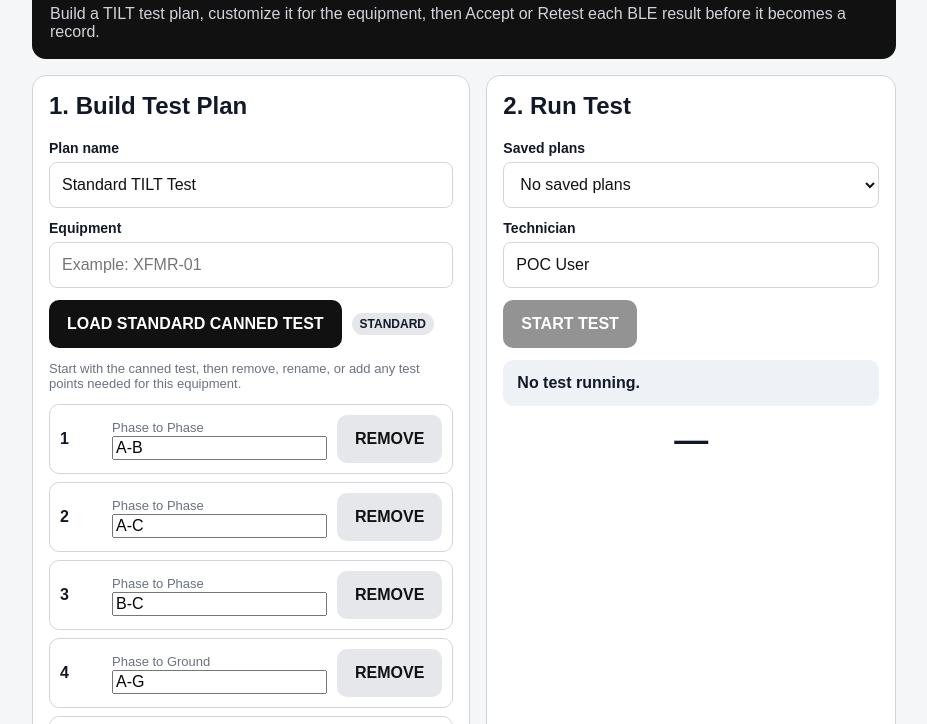
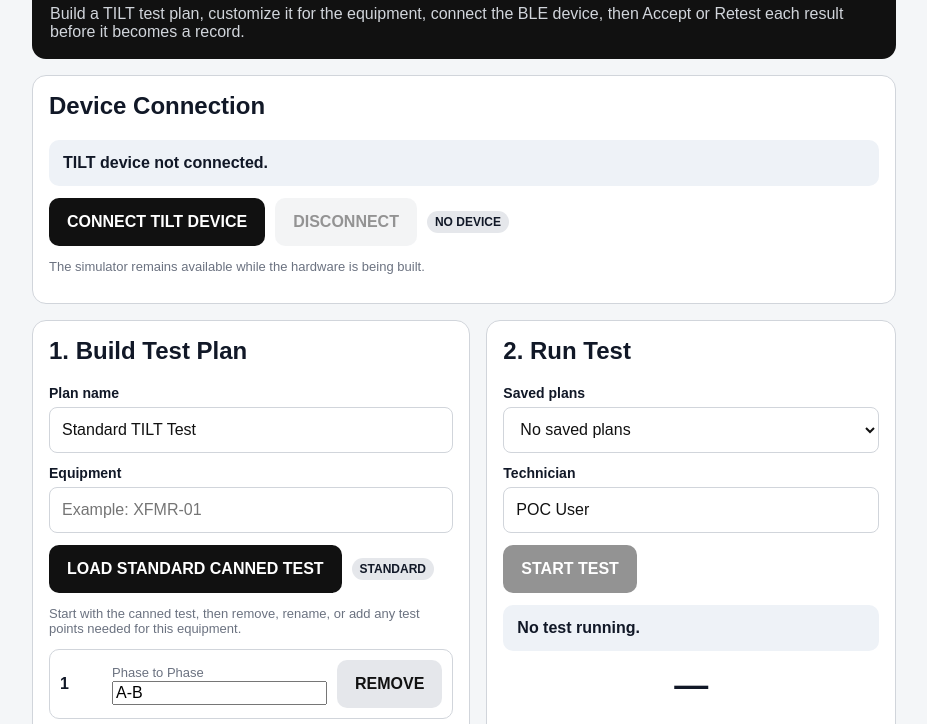
Before and after one commit to joelgambrell-jpg/NEXUS-TILT-BLE, a plain HTML site: page index.html in a window 1280 px wide. Shown: the part 69-793 px from the top of the page, without its empty margins (176-1103 px from the left). Drawn offline with Linux system fonts and the light colour scheme.

Commit message:
Add TILT device connection controls

```diff
--- a/index.html
+++ b/index.html
@@ -10,7 +10,18 @@
   <main class="app">
     <section class="header">
       <h1>NEXUS TILT BLE POC</h1>
-      <p>Build a TILT test plan, customize it for the equipment, then Accept or Retest each BLE result before it becomes a record.</p>
+      <p>Build a TILT test plan, customize it for the equipment, connect the BLE device, then Accept or Retest each result before it becomes a record.</p>
+    </section>
+
+    <section class="card" style="margin-bottom:16px">
+      <h2>Device Connection</h2>
+      <div id="bleStatus" class="status">TILT device not connected.</div>
+      <div class="row">
+        <button id="connectBle" class="primary" type="button">CONNECT TILT DEVICE</button>
+        <button id="disconnectBle" class="secondary" type="button" disabled>DISCONNECT</button>
+        <span id="bleDeviceName" class="pill">NO DEVICE</span>
+      </div>
+      <p id="bleSupportNote" class="small muted">The simulator remains available while the hardware is being built.</p>
     </section>
 
     <div class="grid two">
@@ -83,6 +94,7 @@
   <script src="js/tilt_store.js"></script>
   <script src="js/tilt_engine.js"></script>
   <script src="js/tilt_simulator.js"></script>
+  <script src="js/tilt_ble_bridge.js"></script>
   <script src="js/app.js"></script>
 </body>
 </html>
```
